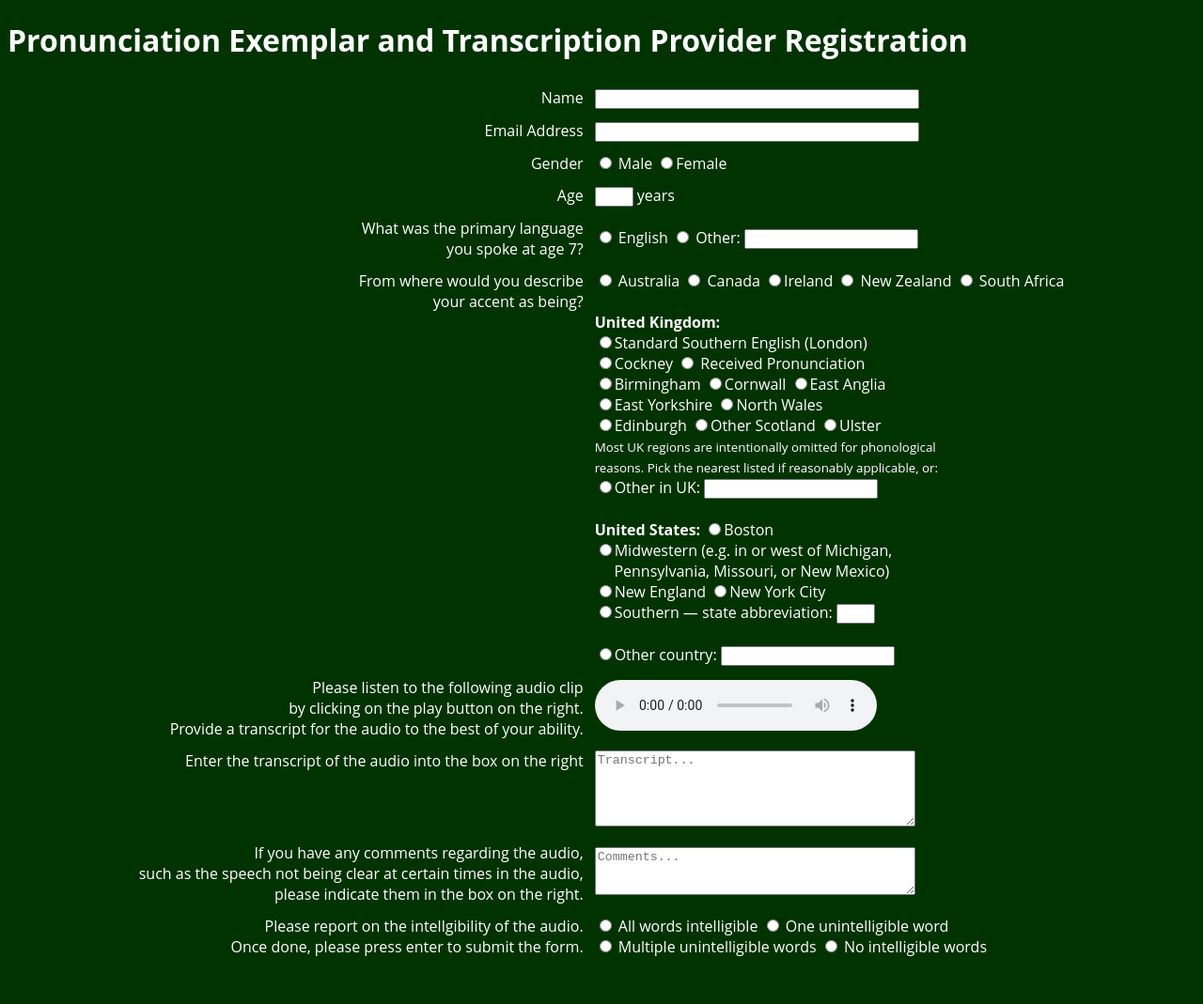
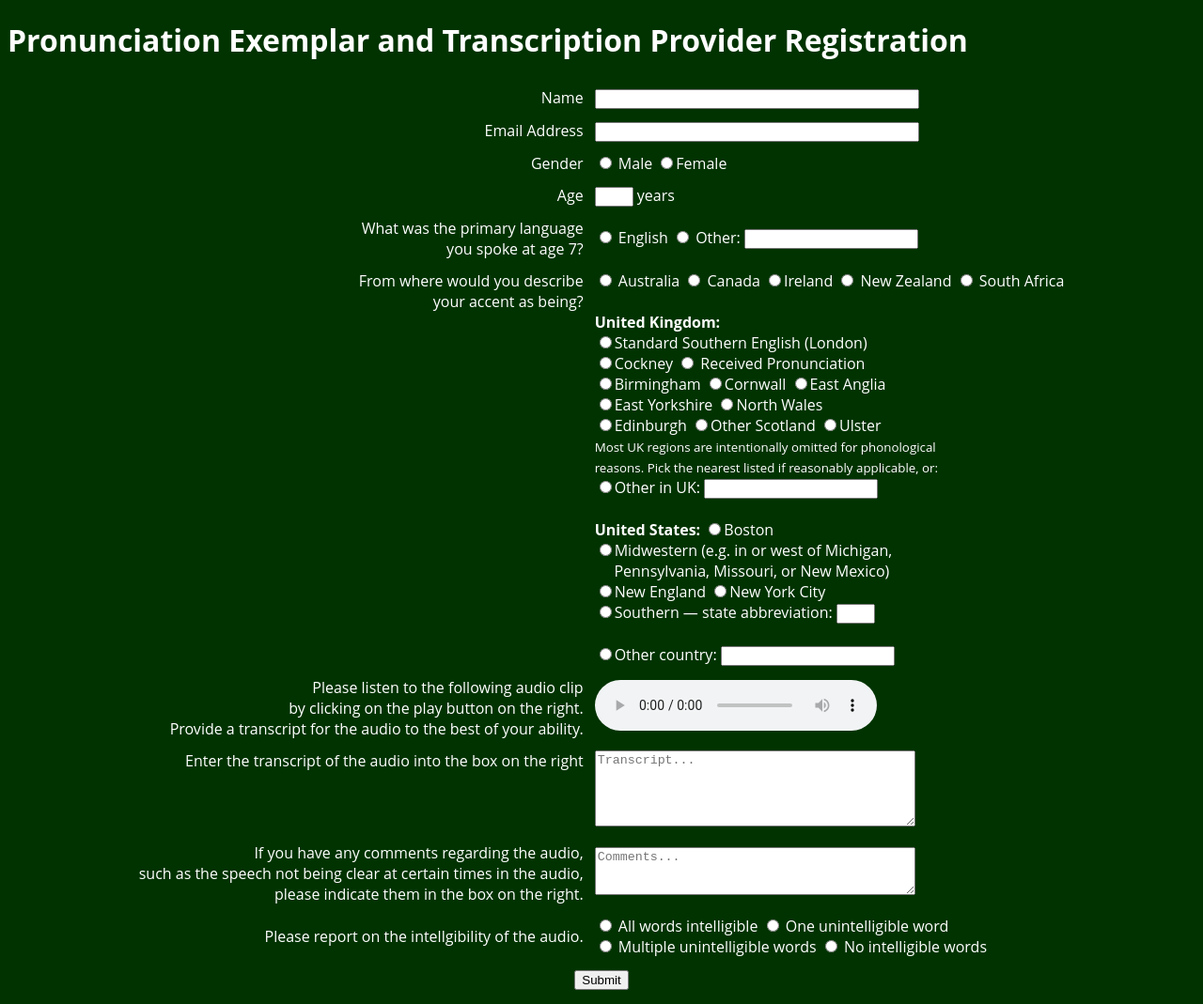
Before and after one commit to rishihot55/transcriber-qualification, a plain HTML site: page index.html in a window 1280 px wide. Shown: the whole page at 94% size. Before the commit the page ends 1034 px from the top, so only its background shows below. Drawn offline with Linux system fonts and the light colour scheme.

Commit message:
Re-add form submit button

```diff
--- a/index.html
+++ b/index.html
@@ -141,8 +141,6 @@
 				<tr>
 					<td align="right">
 						Please report on the intellgibility of the audio.
-						<br>
-						 Once done, please press enter to submit the form.
 					<td>
 						<label><input type="radio" name="intelligibility" value="all"> All words intelligible</label>
 						<label><input type="radio" name="intelligibility" value="average"> One unintelligible word</label>
@@ -151,6 +149,9 @@
 						<label><input type="radio" name="intelligibility" name="none"> No intelligible words</label>
 					</td>
 				</tr>
+				<tr>
+					<td colspan="2" align="center"><button type="submit">Submit</button></td>
+				</tr>
 			</tbody>
 		</table>
 	</form>
```
